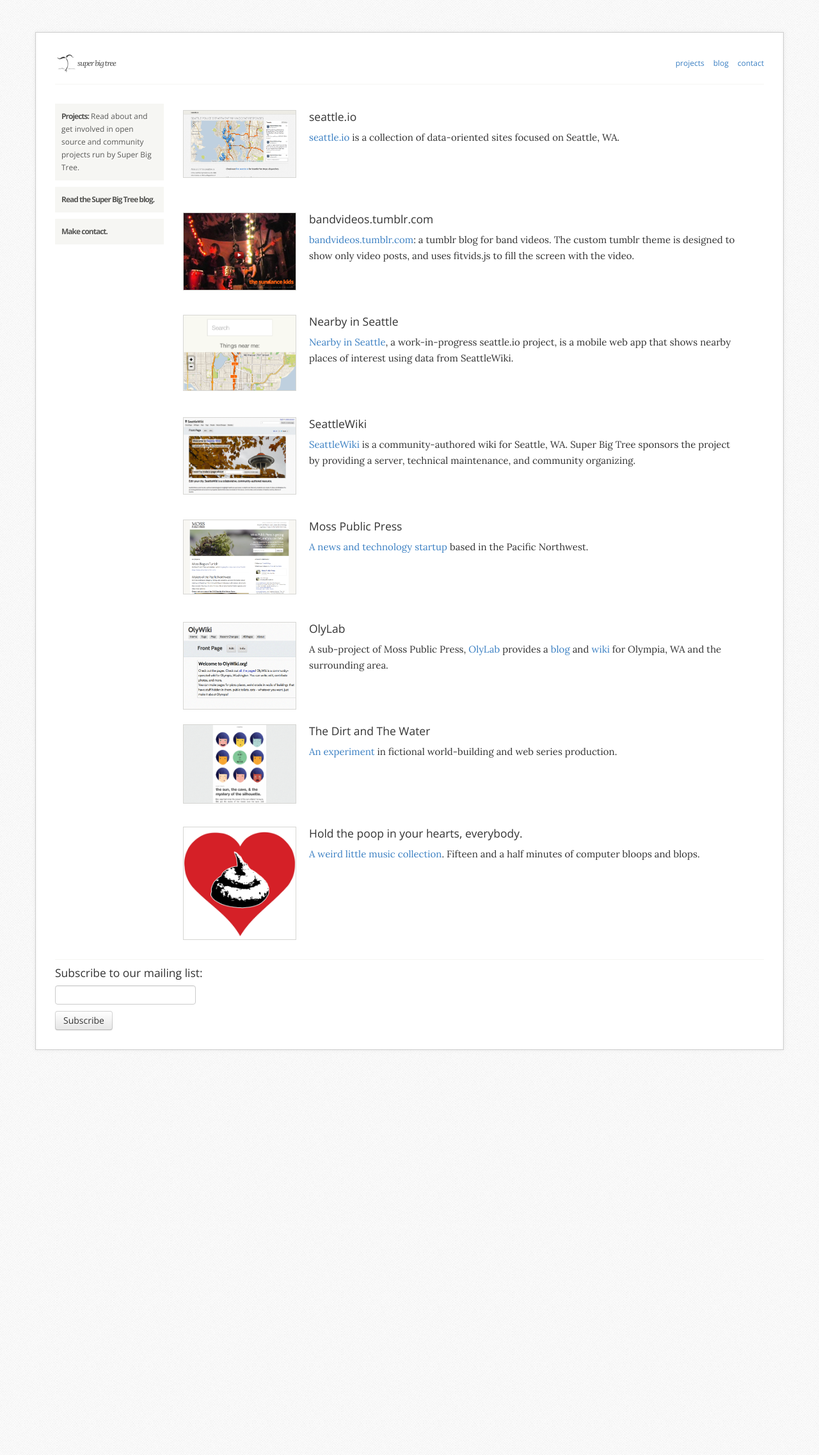
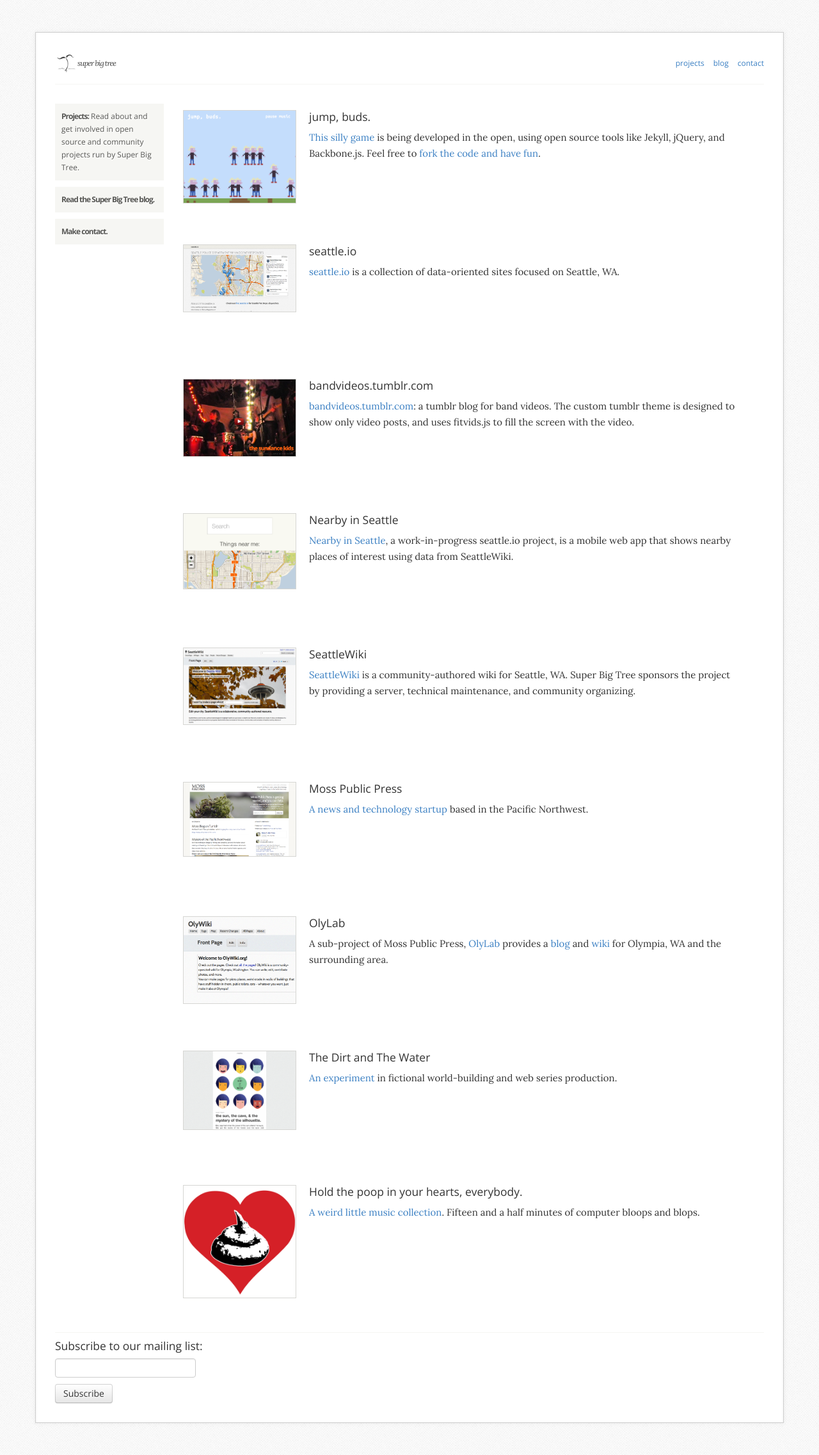
Before and after one commit to superbigtree/superbigtree.github.com, a Jekyll site: the page built from projects.html, in a window 1280 px wide. Shown: the whole page at 64% size. Built offline with Jekyll 4.4.1, drawn with Linux system fonts in a browser that asks for light colours; nearby versions of some CDN libraries.

Commit message:
add jumpbud project and tweak project css

```diff
--- a/css/app.css
+++ b/css/app.css
@@ -159,7 +159,7 @@
 
 /* projects */
 .project {
-min-height: 150px;
+min-height: 200px;
 }
 
 .project img {
--- a/projects.html
+++ b/projects.html
@@ -2,6 +2,12 @@
 layout: static
 title: projects
 ---
+<div class="project">
+  <img src="{{ site.baseurl }}/img/jumpbud.png" />
+  <h4>jump, buds.</h4>
+  <p><a href="http://sethvincent.github.com/jump-bud/">This silly game</a> is being developed in the open, using open source tools like Jekyll, jQuery, and Backbone.js. Feel free to <a href="http://github.com/sethvincent/jump-bud" target="_blank">fork the code and have fun</a>.</p>
+</div>
+
 <div class="project">
   <img src="{{ site.baseurl }}/img/seattleio.png" />
   <h4>seattle.io</h4>
```
Also changed, not shown: img/jumpbud.png (added), 10 other files.
